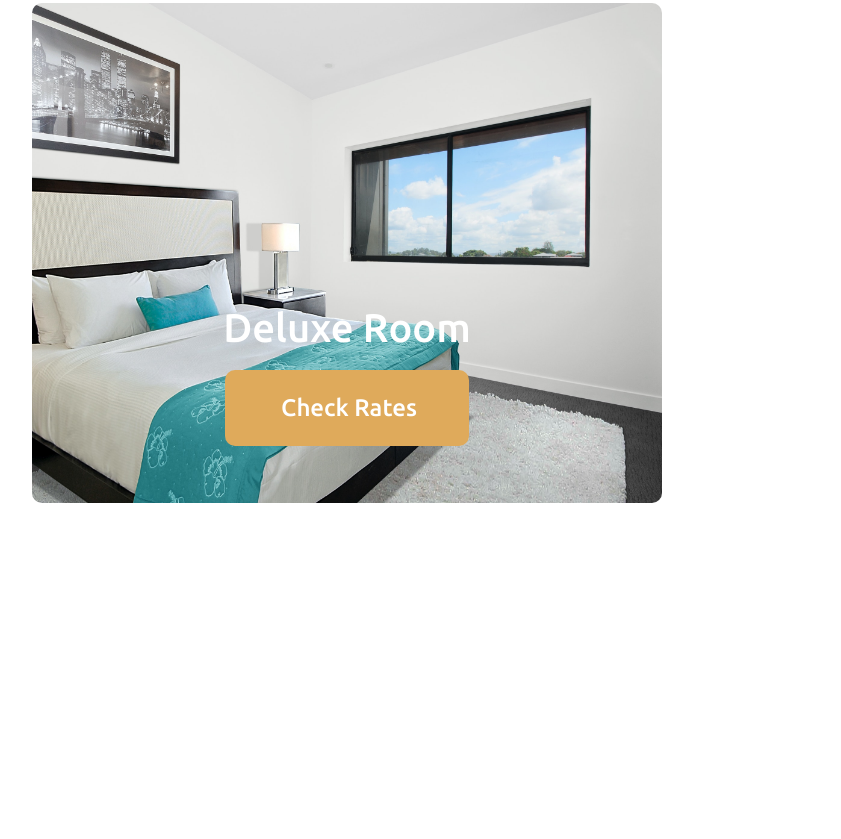
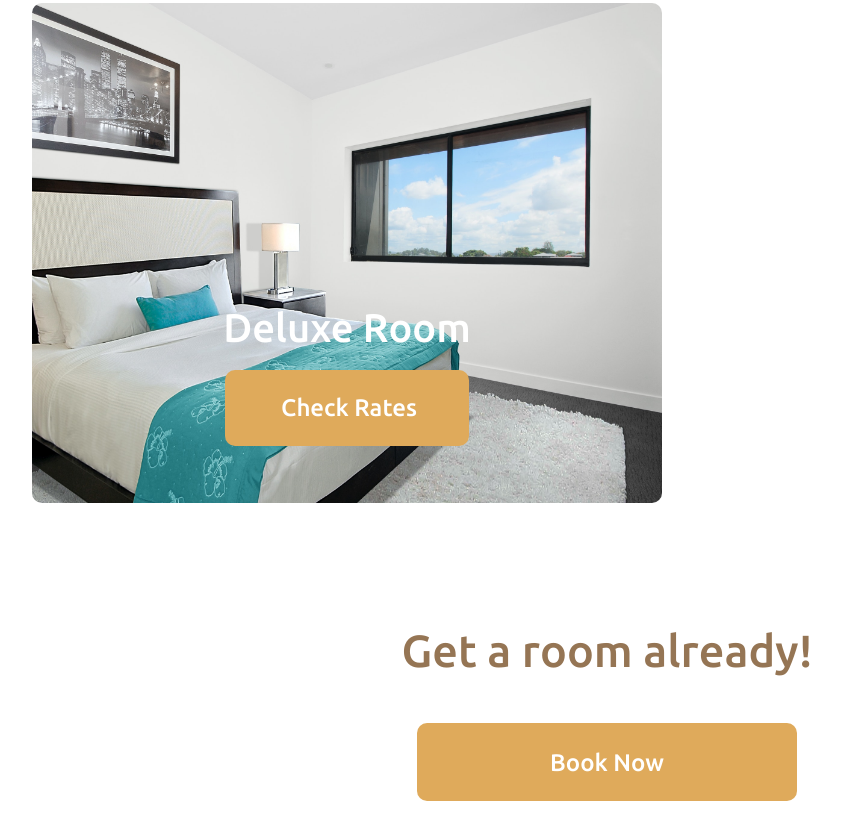
Before and after one commit to MakoKirvalidze/Landing-page, a plain HTML site: page index.html in a window 1280 px wide. Shown: the part 2793-3632 px from the top of the page, without its empty margins (33-874 px from the left). Before the commit the page ends 3351 px from the top, so only its background shows below. Drawn offline with Linux system fonts and the light colour scheme.

Commit message:
Add third section

```diff
--- a/index.html
+++ b/index.html
@@ -68,6 +68,15 @@
               </div>
             </div>
           </section>
+          <section class="third-section">
+            <div class="container">
+              <div class="contact-us">
+                <h2 class="title-2">Get a room already!</h2>
+                <a href="#" class="button">Book Now</a>
+              </div>
+            </div>
+          </section>
+        </main>
 
 
 </body>
--- a/style.css
+++ b/style.css
@@ -139,3 +139,13 @@
   .second-section {
     margin: 55px;
   }
+  .contact-us {
+    display: flex;
+    flex-direction: column;
+    justify-content: center;
+    align-items: center;
+  }
+
+  .third-section {
+    margin: 122px;
+  }
```
